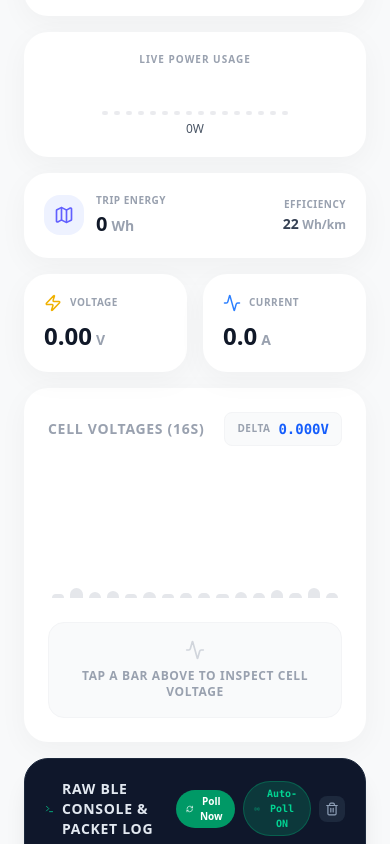
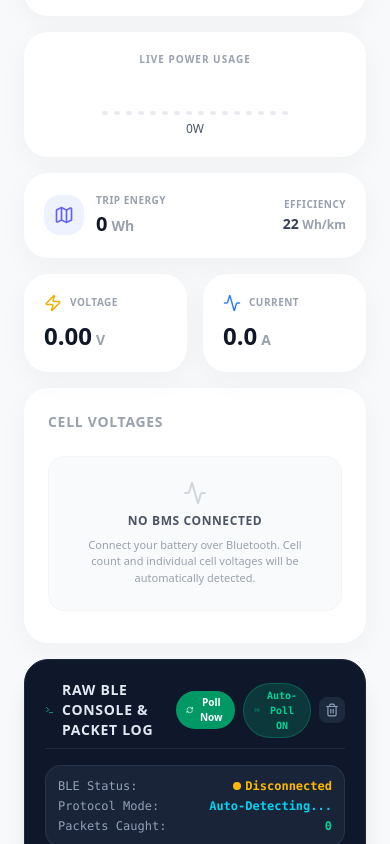
Before and after one commit to aryandon3g/electric-ev-app, a React (Vite) app: page / in a window 390 px wide. Both pictures are taken after a click on the button "Diagnostics". Shown: the part 169-1013 px from the top of the page. Built offline with nearby package versions, Linux system fonts and the light colour scheme.

Commit message:
feat: improve power visualization and BMS data handling
- Update MiniGraph for responsive power scaling and smoother animation
- Adjust initial BMS voltage thresholds
- Remove hardcoded cell defaults for dynamic detection
- Implement logic to handle variable cell counts from BMS data

```diff
--- a/src/App.tsx
+++ b/src/App.tsx
@@ -48,75 +48,105 @@ const SwipeAction = ({ label, icon: Icon, onAction, active }: { label: string, i
 
 const MiniGraph = ({ power, isConnected }: { power: number, isConnected: boolean }) => {
   const bars = Array.from({ length: 16 });
+  const absPower = Math.abs(power);
+  const maxScale = 1500; // 1.5kW full scale
+  const fillRatio = Math.min(1, absPower / maxScale);
+
   return (
     <div className="flex items-end justify-center h-10 gap-1.5 opacity-80">
       {bars.map((_, i) => {
-        const height = isConnected ? Math.max(10, Math.min(100, Math.random() * 30 + (Math.abs(power) / 10))) : 10;
+        const factor = Math.sin((i / 15) * Math.PI);
+        const height = isConnected && absPower > 0 ? Math.max(10, fillRatio * 90 * (0.6 + 0.4 * factor)) : 10;
         return (
-          <motion.div
+          <div
             key={i}
-            animate={{ height: `${height}%` }}
-            transition={isConnected ? { duration: 0.3 + Math.random() * 0.5, repeat: Infinity, repeatType: 'mirror' } : undefined}
-            className={`w-1.5 rounded-full ${isConnected ? 'bg-blue-500' : 'bg-gray-200'}`}
+            style={{ height: `${height}%` }}
+            className={`w-1.5 rounded-full transition-all duration-300 ${isConnected && absPower > 0 ? 'bg-blue-500' : 'bg-gray-200'}`}
           />
         );
       })}
     </div>
-  )
+  );
 };
 
 const CellVoltageGraph = ({ cells, isConnected }: { cells: CellData[], isConnected: boolean }) => {
   const [selectedCell, setSelectedCell] = useState<CellData | null>(null);
 
-  const maxV = isConnected ? Math.max(...cells.map(c => c.voltage)) : 0;
-  const minV = isConnected ? Math.min(...cells.map(c => c.voltage)) : 0;
+  if (!isConnected) {
+    return (
+      <div className="bg-gray-50 rounded-2xl p-6 border border-gray-100 flex flex-col items-center justify-center text-center gap-2 text-gray-400 my-2">
+        <Activity size={24} className="text-gray-300" />
+        <span className="text-xs font-bold uppercase tracking-wider text-gray-600">No BMS Connected</span>
+        <p className="text-[11px] text-gray-400 max-w-xs">
+          Connect your battery over Bluetooth. Cell count and individual cell voltages will be automatically detected.
+        </p>
+      </div>
+    );
+  }
+
+  if (cells.length === 0) {
+    return (
+      <div className="bg-gray-50 rounded-2xl p-6 border border-gray-100 flex flex-col items-center justify-center text-center gap-2 text-gray-400 my-2">
+        <RefreshCw size={24} className="text-blue-500 animate-spin mb-1" />
+        <span className="text-xs font-bold uppercase tracking-wider text-gray-700">Auto-Detecting Battery Cells...</span>
+        <p className="text-[11px] text-gray-400 max-w-xs">
+          Listening for cell telemetry frames from BMS hardware...
+        </p>
+      </div>
+    );
+  }
+
+  const validVoltages = cells.map(c => c.voltage).filter(v => v > 0);
+  const maxV = validVoltages.length > 0 ? Math.max(...validVoltages) : 4.2;
+  const minV = validVoltages.length > 0 ? Math.min(...validVoltages) : 3.0;
 
   return (
     <div className="flex flex-col gap-6 mt-2">
-      <div className="flex items-end justify-between h-32 gap-1.5 px-1">
+      <div className="flex items-end justify-between h-36 gap-1.5 px-1 overflow-x-auto [&::-webkit-scrollbar]:hidden">
         {cells.map((cell) => {
-          const isMax = isConnected && cell.voltage === maxV;
-          const isMin = isConnected && cell.voltage === minV;
-          const isWarning = isConnected && cell.healthStatus === 'Warning';
+          const isMax = validVoltages.length > 0 && cell.voltage === maxV && cell.voltage > 0;
+          const isMin = validVoltages.length > 0 && cell.voltage === minV && cell.voltage > 0;
+          const isWarning = cell.healthStatus === 'Warning';
 
-          let color = 'bg-gray-200';
+          let color = 'bg-blue-500';
           if (isWarning) color = 'bg-red-500';
-          else if (isMax) color = 'bg-blue-500';
+          else if (isMax) color = 'bg-blue-600';
           else if (isMin) color = 'bg-orange-500';
+          if (cell.voltage === 0) color = 'bg-gray-200';
 
-          const basePercent = isConnected ? Math.max(15, Math.min(100, ((cell.voltage - 3.0) / (4.2 - 3.0)) * 100)) : 10;
+          // Strictly calculate cell bar height based on measured voltage (2.5V -> 10%, 4.25V -> 100%)
+          const heightPercent = cell.voltage > 0 ? Math.max(12, Math.min(100, ((cell.voltage - 2.5) / (4.25 - 2.5)) * 100)) : 8;
 
           return (
-             <motion.div
+            <div
               key={cell.id}
-               onClick={() => isConnected && setSelectedCell(cell)}
-               animate={isConnected ? { height: [`${Math.max(10, basePercent - 8)}%`, `${Math.min(100, basePercent + 8)}%`, `${Math.max(10, basePercent - 8)}%`] } : { height: '10%' }}
-               transition={{ duration: 1 + Math.random() * 1.5, repeat: Infinity, ease: 'easeInOut' }}
-               className={`w-full rounded-t-full ${isConnected ? 'cursor-pointer hover:opacity-80' : ''} transition-all ${color} relative ${selectedCell?.id === cell.id ? 'ring-2 ring-offset-2 ring-gray-400 shadow-md scale-110 z-10' : ''}`}
+              onClick={() => setSelectedCell(cell)}
+              style={{ height: `${heightPercent}%` }}
+              className={`flex-1 min-w-[12px] rounded-t-lg cursor-pointer hover:opacity-80 transition-all duration-300 ${color} relative ${selectedCell?.id === cell.id ? 'ring-2 ring-offset-2 ring-blue-500 shadow-md scale-105 z-10' : ''}`}
             >
-               {cell.isBalancing && isConnected && (
-                 <div className="absolute -top-3 left-1/2 -translate-x-1/2 w-1.5 h-1.5 bg-yellow-400 rounded-full animate-pulse shadow-sm" />
+              {cell.isBalancing && (
+                <div className="absolute -top-3 left-1/2 -translate-x-1/2 w-2 h-2 bg-yellow-400 rounded-full animate-pulse shadow-sm" />
               )}
-               {isWarning && isConnected && (
+              {isWarning && (
                 <div className="absolute -top-5 left-1/2 -translate-x-1/2 text-red-500">
                   <AlertCircle size={12} className="animate-pulse" />
                 </div>
               )}
-             </motion.div>
+            </div>
           );
         })}
       </div>
 
-      <div className="h-24">
-        {selectedCell && isConnected ? (
+      <div className="min-h-24">
+        {selectedCell ? (
           <motion.div initial={{ opacity: 0, y: 5 }} animate={{ opacity: 1, y: 0 }} className="bg-gray-50 rounded-2xl p-4 border border-gray-100 flex items-center justify-between h-full shadow-sm">
             <div>
               <div className="text-[10px] font-bold text-gray-400 uppercase tracking-wider mb-1 flex items-center gap-1.5">
-                Cell {selectedCell.id}
+                Cell #{selectedCell.id}
                 {selectedCell.healthStatus === 'Warning' && <AlertCircle className="w-3 h-3 text-red-500" />}
               </div>
               <div className="text-2xl font-mono font-extrabold text-gray-900">
-                {selectedCell.voltage.toFixed(3)}<span className="text-sm text-gray-400 ml-1">V</span>
+                {selectedCell.voltage > 0 ? selectedCell.voltage.toFixed(3) : '---'}<span className="text-sm text-gray-400 ml-1">V</span>
               </div>
             </div>
             <div className="text-right flex flex-col items-end gap-1.5">
@@ -128,10 +158,10 @@ const CellVoltageGraph = ({ cells, isConnected }: { cells: CellData[], isConnect
                   <span className="w-1.5 h-1.5 bg-yellow-500 rounded-full animate-pulse"></span> Balancing
                 </div>
               )}
-              {selectedCell.voltage === maxV && (
+              {selectedCell.voltage === maxV && selectedCell.voltage > 0 && (
                 <div className="text-[9px] font-bold text-blue-600 uppercase tracking-wider px-2 py-0.5 bg-blue-50 rounded-full">Max Voltage</div>
               )}
-              {selectedCell.voltage === minV && (
+              {selectedCell.voltage === minV && selectedCell.voltage > 0 && (
                 <div className="text-[9px] font-bold text-orange-600 uppercase tracking-wider px-2 py-0.5 bg-orange-50 rounded-full">Min Voltage</div>
               )}
             </div>
@@ -139,7 +169,7 @@ const CellVoltageGraph = ({ cells, isConnected }: { cells: CellData[], isConnect
         ) : (
           <div className="bg-gray-50 rounded-2xl p-4 border border-gray-100 h-full flex flex-col items-center justify-center text-xs font-bold text-gray-400 uppercase tracking-wider text-center gap-2">
             <Activity size={20} className="text-gray-300" />
-            Tap a bar above to inspect cell voltage
+            Tap any cell bar above to inspect details
           </div>
         )}
       </div>
@@ -733,11 +763,17 @@ export default function App() {
 
               <div className="bg-white rounded-3xl p-6 shadow-[0_8px_30px_rgba(0,0,0,0.04)]">
                 <div className="flex justify-between items-center mb-6">
-                  <h3 className="text-sm font-bold text-gray-400 uppercase tracking-wider">Cell Voltages ({bmsData.cells.length}S)</h3>
+                  <h3 className="text-sm font-bold text-gray-400 uppercase tracking-wider">
+                    {bmsData.cells.length > 0 ? `Cell Voltages (${bmsData.cells.length}S Auto-Detected)` : 'Cell Voltages'}
+                  </h3>
+                  {bmsData.cells.length > 0 && (
                     <div className="bg-gray-50 px-3 py-1.5 rounded-lg border border-gray-100 flex items-center gap-2">
                       <span className="text-[10px] font-bold text-gray-400 uppercase tracking-wider">Delta</span>
-                    <span className="text-sm font-mono font-bold text-blue-600">{(Math.max(...bmsData.cells.map(c => c.voltage)) - Math.min(...bmsData.cells.map(c => c.voltage))).toFixed(3)}V</span>
+                      <span className="text-sm font-mono font-bold text-blue-600">
+                        {(Math.max(...bmsData.cells.map(c => c.voltage)) - Math.min(...bmsData.cells.map(c => c.voltage))).toFixed(3)}V
+                      </span>
                     </div>
+                  )}
                 </div>
 
                 <CellVoltageGraph cells={bmsData.cells} isConnected={isConnected} />
--- a/src/hooks/useBMS.ts
+++ b/src/hooks/useBMS.ts
@@ -151,15 +151,6 @@ export class VoltageSmoother {
   }
 }
 
-const generateEmptyCells = (count = 16): CellData[] => {
-  return Array.from({ length: count }).map((_, i) => ({
-    id: i + 1,
-    voltage: 3.65,
-    isBalancing: false,
-    healthStatus: 'Good'
-  }));
-};
-
 const INITIAL_DATA: BMSData = {
   voltage: 0.0,
   current: 0.0,
@@ -168,8 +159,8 @@ const INITIAL_DATA: BMSData = {
   status: 'Disconnected',
   power: 0,
   remainingCapacityAH: 0.0,
-  nominalCapacityAH: 30.0,
-  cells: generateEmptyCells(16),
+  nominalCapacityAH: 0.0,
+  cells: [],
   cycleCount: 0,
   estimatedRangeKM: 0.0,
   efficiencyWhPerKm: 22,
@@ -181,8 +172,8 @@ const INITIAL_DATA: BMSData = {
   reserveBuffer: 5,
   tripEnergyWh: 0,
   maxRangeKM: 70,
-  minVoltage: 52,
-  maxVoltage: 64.4,
+  minVoltage: 40,
+  maxVoltage: 84,
   errorLogs: [],
   rawHexLogs: [],
   autoPollEnabled: true,
@@ -293,12 +284,30 @@ export function useBMS() {
     } else if (command === 0x94) { // Cycles & Cell Count
       const cellCount = dataView.getUint8(4);
       const cycles = (dataView.getUint8(9) << 8) | dataView.getUint8(10);
-      addHexLog('RX', rawHex, `Daly 0x94 -> Cell Count: ${cellCount}S, Cycles: ${cycles}`);
-      setBmsData(prev => ({
-        ...prev,
-        cycleCount: cycles,
-        detectedProtocol: 'Daly'
-      }));
+      addHexLog('RX', rawHex, `Daly 0x94 -> Detected Cell Count: ${cellCount}S, Cycles: ${cycles}`);
+      setBmsData(prev => {
+        let updatedCells = [...prev.cells];
+        if (cellCount > 0 && updatedCells.length !== cellCount) {
+          if (updatedCells.length < cellCount) {
+            while (updatedCells.length < cellCount) {
+              updatedCells.push({
+                id: updatedCells.length + 1,
+                voltage: 0,
+                isBalancing: false,
+                healthStatus: 'Good'
+              });
+            }
+          } else {
+            updatedCells = updatedCells.slice(0, cellCount);
+          }
+        }
+        return {
+          ...prev,
+          cells: updatedCells,
+          cycleCount: cycles,
+          detectedProtocol: 'Daly'
+        };
+      });
     } else if (command === 0x95) { // Cell Voltages Frame (Daly packs 3 cell voltages into each 0x95 frame)
       const frameNo = dataView.getUint8(4);
       const c1V = ((dataView.getUint8(5) << 8) | dataView.getUint8(6)) / 1000;
@@ -310,6 +319,17 @@ export function useBMS() {
       setBmsData(prev => {
         const updatedCells = [...prev.cells];
         const startIndex = (frameNo - 1) * 3;
+
+        // Ensure updatedCells array is expanded as needed for incoming frame
+        const neededLength = startIndex + (c3V > 0 ? 3 : c2V > 0 ? 2 : c1V > 0 ? 1 : 0);
+        while (updatedCells.length < neededLength) {
+          updatedCells.push({
+            id: updatedCells.length + 1,
+            voltage: 0,
+            isBalancing: false,
+            healthStatus: 'Good'
+          });
+        }
 
         if (c1V > 0 && startIndex < updatedCells.length) {
           updatedCells[startIndex] = { id: startIndex + 1, voltage: c1V, isBalancing: false, healthStatus: c1V < 2.9 || c1V > 4.25 ? 'Warning' : 'Good' };
```
Lines whose indentation alone changed are shown as unchanged.
